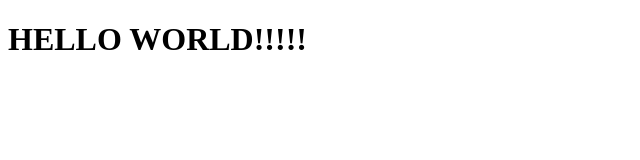
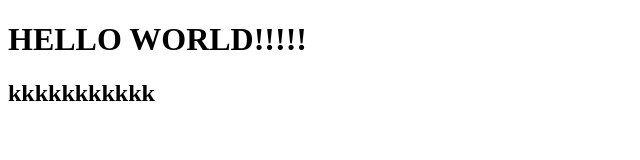
Before and after one commit to Felipe-Silva7/Netlify-exemplo, a plain HTML site: page index.html in a window 1280 px wide. Shown: the whole page, without its empty margins (0-640 px from the left). Drawn offline with Linux system fonts and the light colour scheme.

Commit message:
Update index.html

```diff
--- a/index.html
+++ b/index.html
@@ -7,5 +7,6 @@
 </head>
 <body>
     <h1>HELLO WORLD!!!!!</h1>
+    <h2>kkkkkkkkkkk</h2>
 </body>
 </html>
```
